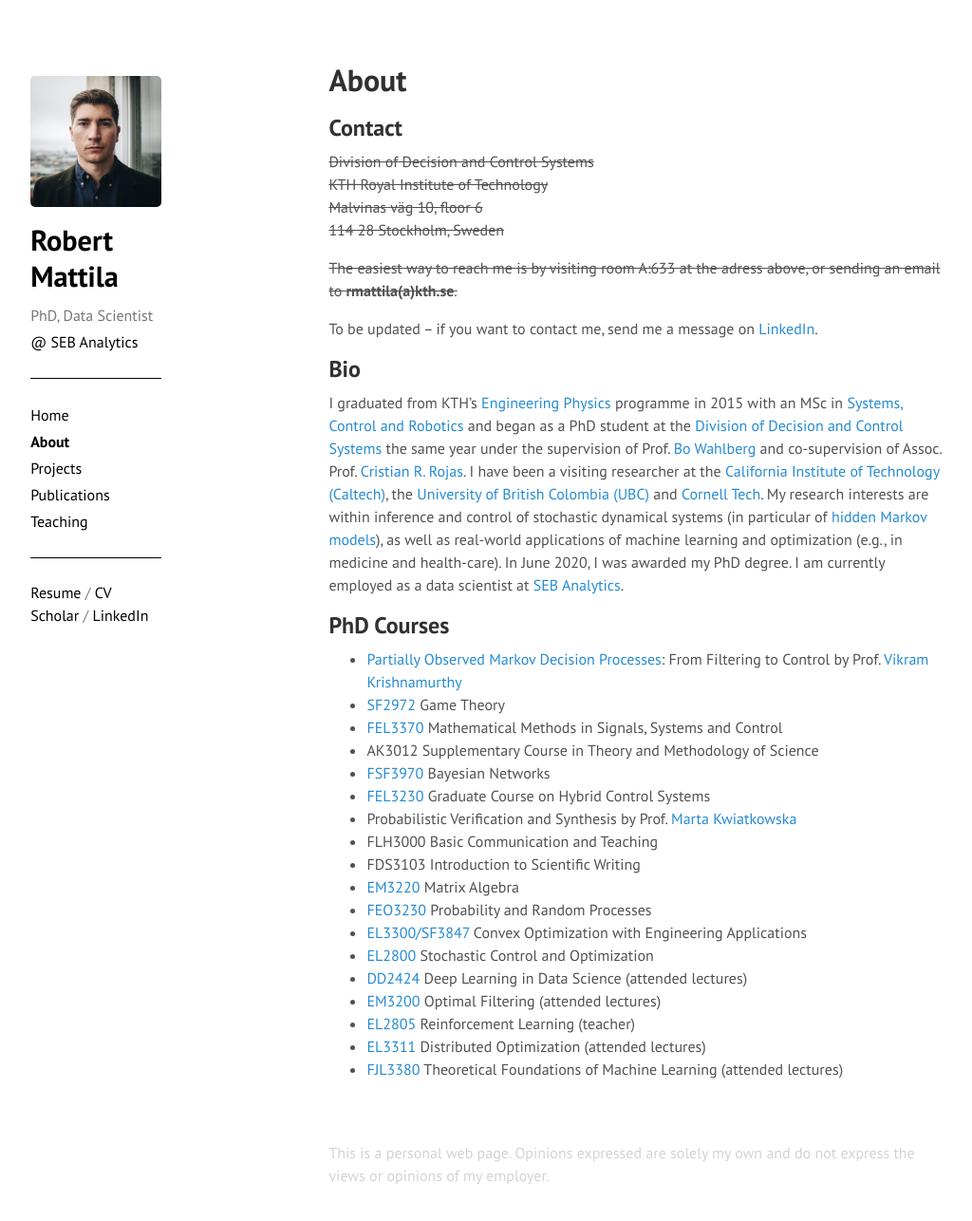
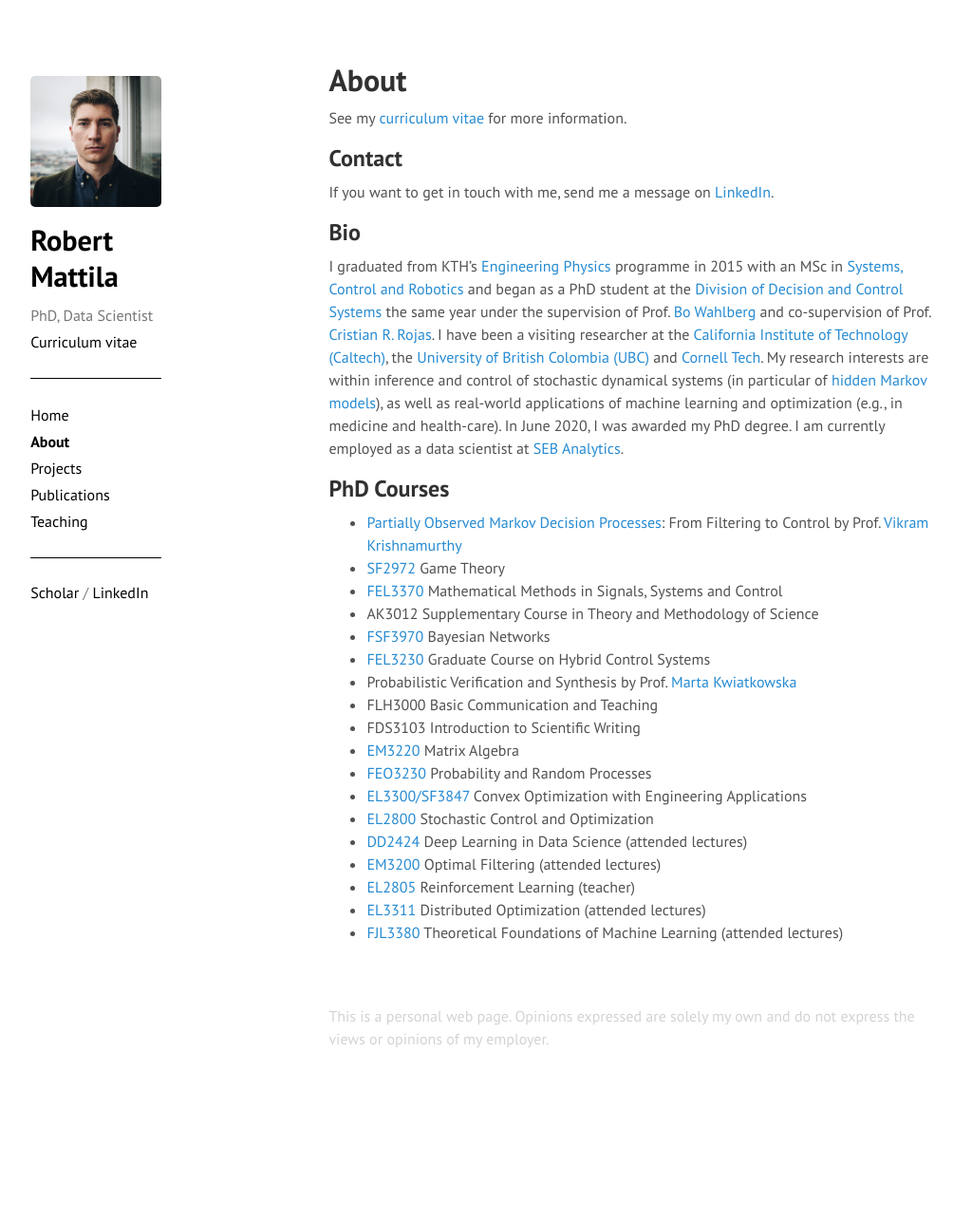
Before and after one commit to rmattila/rmattila.github.io, a Jekyll site: the page built from about.md, in a window 1280 px wide and 1330 px high. Shown: the top 1286 px of the window at 95% size, without its empty margins (92-1116 px from the left). Built offline with Jekyll 4.4.1, drawn with Linux system fonts in a browser that asks for light colours; comment, search, counter and statistics services are not loaded.

Commit message:
update CV and various outdated information

```diff
--- a/_config.yml
+++ b/_config.yml
@@ -8,7 +8,7 @@ permalink:        pretty
 # Setup
 title:            Robert Mattila
 tagline:          'PhD'
-description:      'PhD, Data Scientist <br/><a href="https://www.seb.se/">@ SEB Analytics</a>'
+description:      'PhD, Data Scientist' # <br/><a href="https://www.seb.se/">@ SEB Analytics</a>'
 url:              http://rmattila.github.io
 #baseurl:          /
 #Have a look at https://github.com/github/pages-gem/issues/350 to see when the issue is resolved
--- a/_includes/sidebar.html
+++ b/_includes/sidebar.html
@@ -7,8 +7,13 @@
           {{ site.title }}
         </a>
       </h1>
-      <p class="sidebar-nav-item">{{ site.description }}</p>
+      <p class="sidebar-nav-item">{{ site.description }}
+      </br><a href="/public/cv_mattila.pdf">Curriculum vitae</a>
+      </p>
+
     </div>
+
+
 
     <hr style="height:1px;border-width:0px;background-color:black">
 
@@ -28,10 +33,8 @@
           {% endif %}
         {% endif %}
       {% endfor %}
+
       <hr style="height:1px;border-width:0px;background-color:black">
-
-      <a href="/public/resume_mattila.pdf">Resume</a> /
-      <a href="/public/cv_mattila.pdf">CV</a></br>
 
       <a href="https://scholar.google.com/citations?user=IaRmGkgAAAAJ&hl=en">Scholar</a> /
       <a href="https://se.linkedin.com/in/robert-mattila-370064a4">LinkedIn</a>
--- a/about.md
+++ b/about.md
@@ -3,20 +3,11 @@ layout: page
 title: About
 ---
 
+See my <a href="/public/cv_mattila.pdf">curriculum vitae</a> for more information.
+
 ## Contact
-<del>
-Division of Decision and Control Systems \\
-KTH Royal Institute of Technology \\
-Malvinas väg 10, floor 6 \\
-114 28 Stockholm, Sweden
-</del>
 
-<del>
-The easiest way to reach me is by visiting room A:633 at the adress above, or
-sending an email to <b>rmattila(a)kth.se</b>.
-</del>
-
-To be updated -- if you want to contact me, send me a message on
+If you want to get in touch with me, send me a message on
 [LinkedIn](https://se.linkedin.com/in/robert-mattila-370064a4).
 
 ## Bio
@@ -27,7 +18,7 @@ with an MSc in [Systems, Control and
 Robotics](https://www.kth.se/en/studies/master/systems-control-robotics/description-1.8733)
 and began as a PhD student at the [Division of Decision and Control
 Systems](https://www.kth.se/dcs/) the same year under the supervision of Prof. [Bo
-Wahlberg](http://people.kth.se/~bo/) and co-supervision of Assoc. Prof. [Cristian R.
+Wahlberg](http://people.kth.se/~bo/) and co-supervision of Prof. [Cristian R.
 Rojas](https://people.kth.se/~crro/). I have been a visiting researcher at the [California
 Institute of Technology (Caltech)](http://www.caltech.edu), the [University of British
 Colombia (UBC)](https://www.ubc.ca) and [Cornell Tech](https://tech.cornell.edu). My
```
Also changed, not shown: 1 other file.
